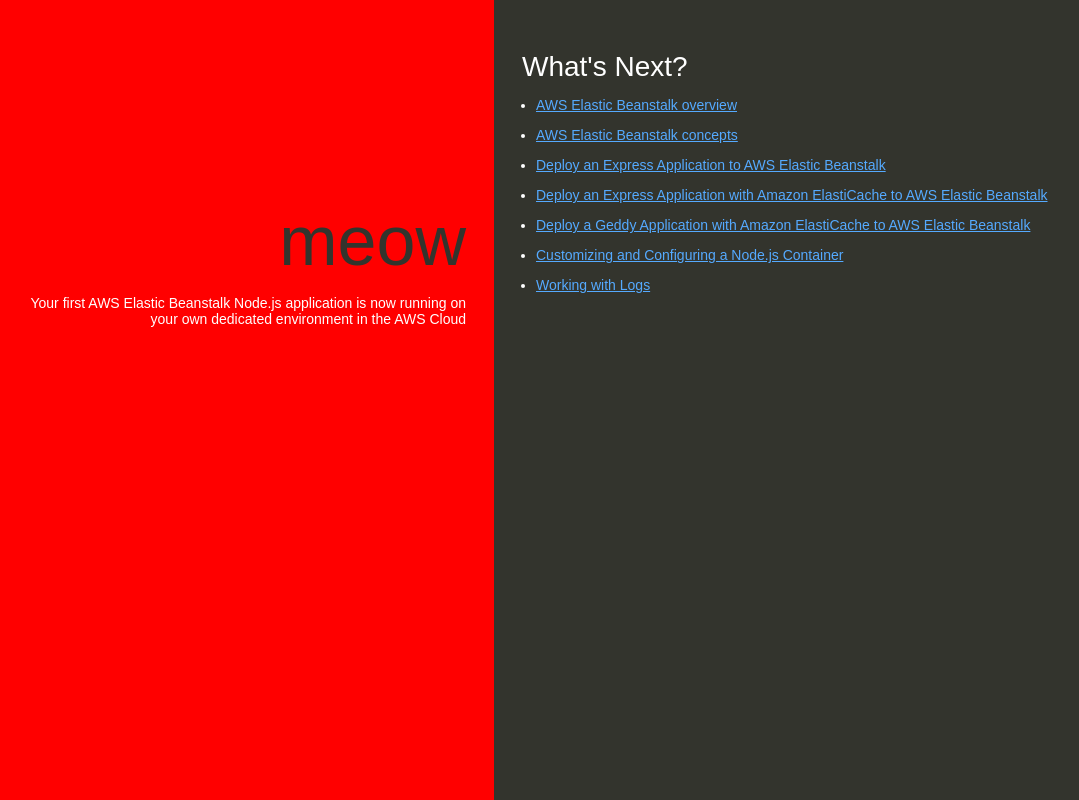
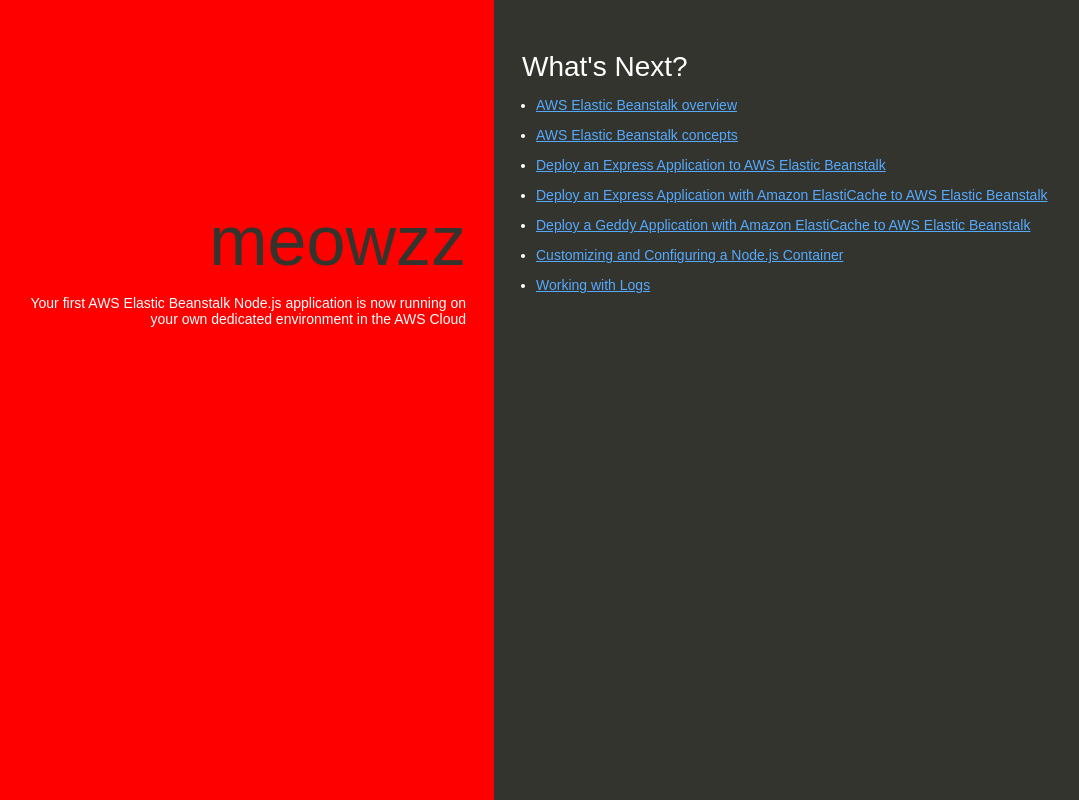
Before and after one commit to su-hi/nodejsd, a website: page index.html in a window 1280 px wide. Shown: the whole page, without its empty margins (146-1225 px from the left). Drawn offline with Linux system fonts and the light colour scheme.

Commit message:
Update index.html
texttttt

```diff
--- a/index.html
+++ b/index.html
@@ -74,7 +74,7 @@
   </head>
   <body>
     <div class="textColumn">
-      <h1>meow</h1>
+      <h1>meowzz</h1>
       <p>Your first AWS Elastic Beanstalk Node.js application is now running on your own dedicated environment in the AWS Cloud</p>
     </div>
     <div class="linksColumn">
```
